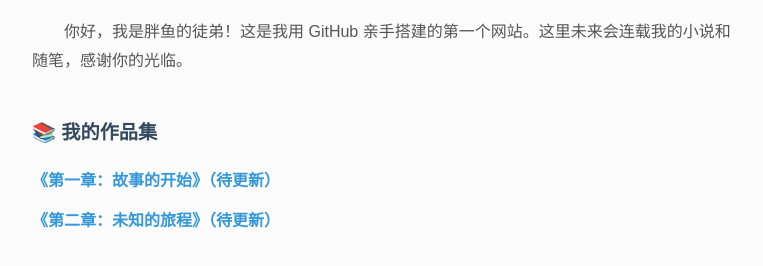
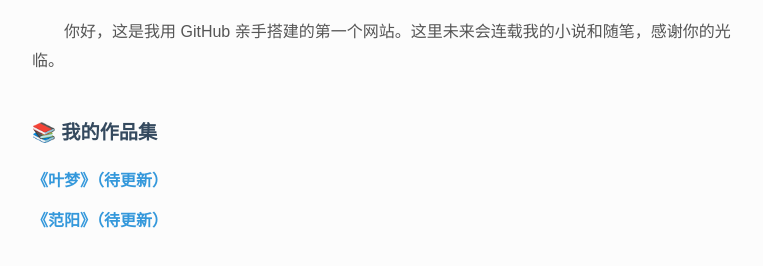
Before and after one commit to fellcia218/fellcia218.github.io, a plain HTML site: page index.html in a window 1280 px wide. Shown: the part 164-430 px from the top of the page, without its empty margins (258-1021 px from the left). Drawn offline with Linux system fonts and the light colour scheme.

Commit message:
Update index.html

```diff
--- a/index.html
+++ b/index.html
@@ -16,12 +16,12 @@
 </head>
 <body>
     <h1>欢迎来到我的专属空间</h1>
-    <p>你好，我是胖鱼的徒弟！这是我用 GitHub 亲手搭建的第一个网站。这里未来会连载我的小说和随笔，感谢你的光临。</p>
+    <p>你好，这是我用 GitHub 亲手搭建的第一个网站。这里未来会连载我的小说和随笔，感谢你的光临。</p>
 
     <h2>📚 我的作品集</h2>
     <ul class="chapter-list">
-        <li><a href="#">《第一章：故事的开始》（待更新）</a></li>
-        <li><a href="#">《第二章：未知的旅程》（待更新）</a></li>
+        <li><a href="#">《叶梦》（待更新）</a></li>
+        <li><a href="#">《范阳》（待更新）</a></li>
     </ul>
 </body>
 </html>
```
